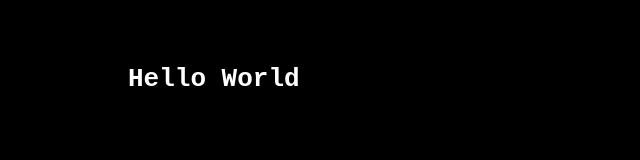
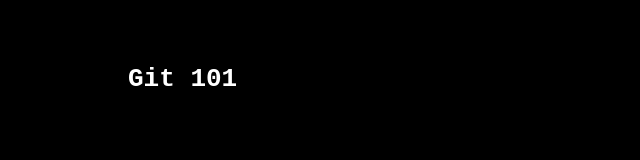
Before and after one commit to ebotomarie/git-101, a plain HTML site: page index.html in a window 1280 px wide. Shown: the whole page, without its empty margins (0-640 px from the left). Drawn offline with Linux system fonts and the light colour scheme.

Commit message:
Changed page title to Git 101

```diff
--- a/index.html
+++ b/index.html
@@ -1,9 +1,10 @@
 <!DOCTYPE html>
 <html>
   <head>
+    <title>Git 101</title>
     <link rel="stylesheet" href="style.css">
   </head>
   <body>
-    <h1>Hello World</h1>
+    <h1>Git 101</h1>
   </body>
 </html>
```
